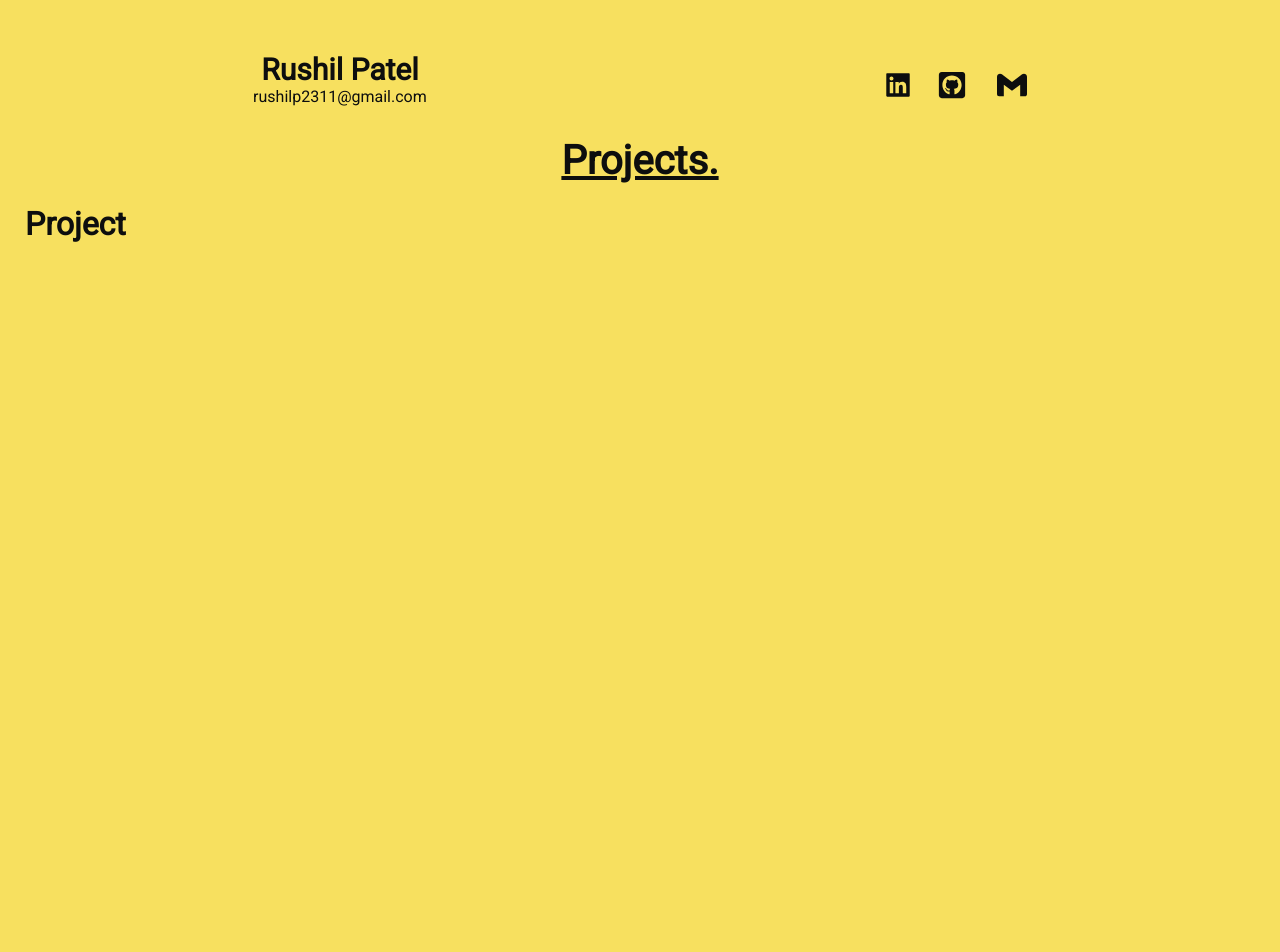
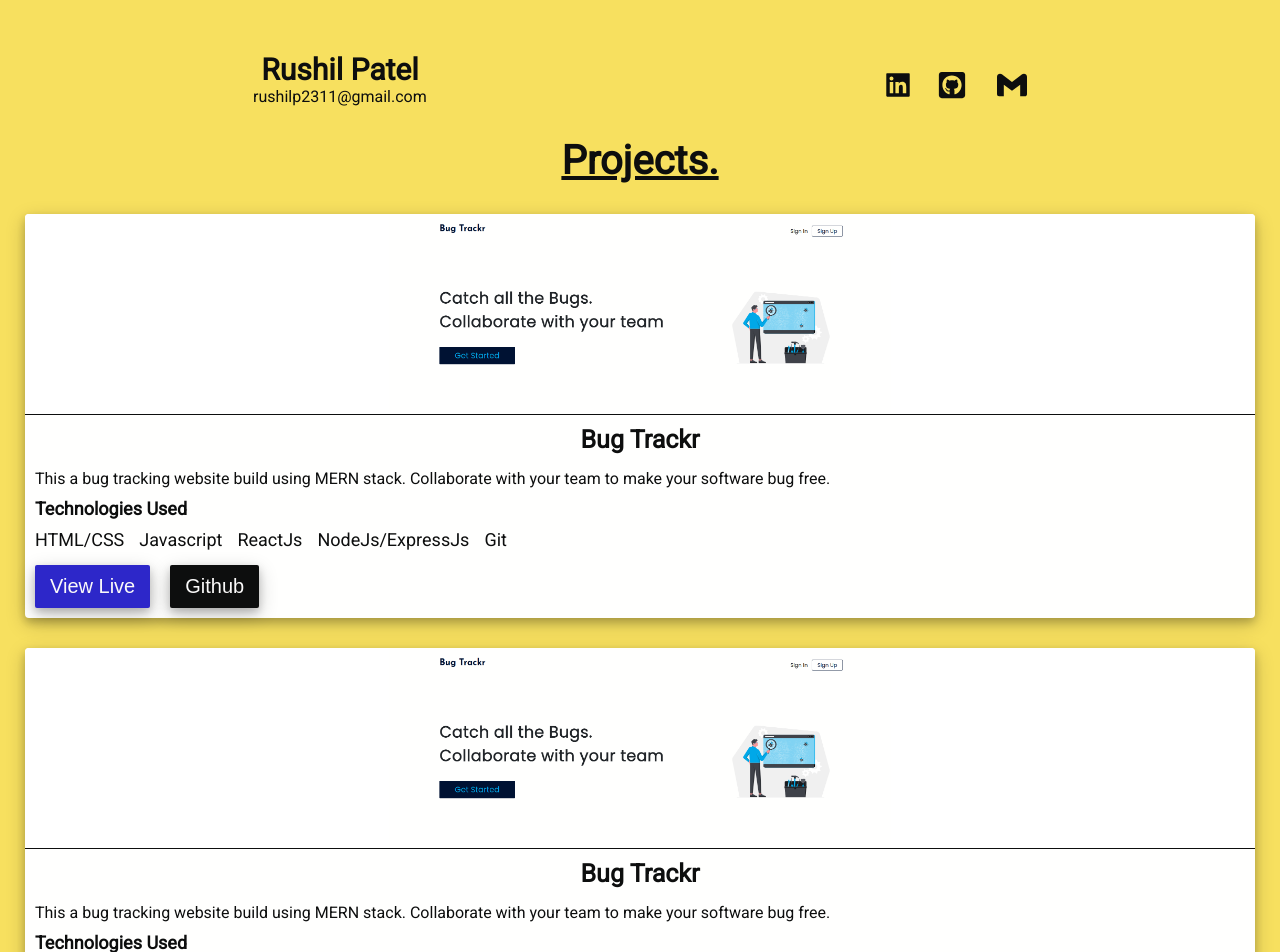
Before and after one commit to rushilp2311/portfolio-site, a Next.js app: page /projects in a window 1280 px wide. Shown: the top 952 px of the page. Before the commit the page ends 800 px from the top, so only its background shows below. Built offline with nearby package versions, Linux system fonts and the light colour scheme.

Commit message:
Project Card Added

```diff
--- a/pages/about.jsx
+++ b/pages/about.jsx
@@ -17,6 +17,7 @@ import {
   SiFigma,
   SiRedux,
   SiJest,
+  SiGit,
 } from "react-icons/si";
 const About = () => {
   const router = useRouter();
@@ -131,9 +132,9 @@ const About = () => {
             </p>
             <p className="skill">
               <span>
-                <SiFirebase />
+                <SiGit />
               </span>
-              Firebase
+              Version Control
             </p>
             <p className="skill">
               <span>
--- a/pages/projects.jsx
+++ b/pages/projects.jsx
@@ -14,8 +14,8 @@ const Projects = () => {
     <div className="projects-container">
       <Head>
         <html lang="en" />
+        <meta name="viewport" content="initial-scale=1.0, width=device-width" />
         <title>Projects | Rushil Patel</title>
-        <meta name="viewport" content="initial-scale=1.0, width=device-width" />
       </Head>
       <Header />
 
@@ -23,7 +23,48 @@ const Projects = () => {
         <p>Projects.</p>
       </div>
       <div className="projects-list">
-        <Project />
+        <Project
+          name="Bug Trackr"
+          description="This a bug tracking website build using MERN stack. Collaborate with your team to make your software bug free."
+          liveLink="https://focused-ramanujan-1df165.netlify.app/"
+          codeLink="https://github.com/rushilp2311/bug-trackr"
+          image="/static/bugtrackr.png"
+          technologiesUsed={[
+            "HTML/CSS",
+            "Javascript",
+            "ReactJs",
+            "NodeJs/ExpressJs",
+            "Git",
+          ]}
+        />
+        <Project
+          name="Bug Trackr"
+          description="This a bug tracking website build using MERN stack. Collaborate with your team to make your software bug free."
+          liveLink=""
+          codeLink=""
+          image="/static/bugtrackr.png"
+          technologiesUsed={[
+            "HTML/CSS",
+            "Javascript",
+            "ReactJs",
+            "NodeJs/ExpressJs",
+            "Git",
+          ]}
+        />
+        <Project
+          name="Bug Trackr"
+          description="This a bug tracking website build using MERN stack. Collaborate with your team to make your software bug free."
+          liveLink=""
+          codeLink=""
+          image="/static/bugtrackr.png"
+          technologiesUsed={[
+            "HTML/CSS",
+            "Javascript",
+            "ReactJs",
+            "NodeJs/ExpressJs",
+            "Git",
+          ]}
+        />
       </div>
     </div>
   );
--- a/src/components/Project.jsx
+++ b/src/components/Project.jsx
@@ -1,9 +1,37 @@
 import React from "react";
-
-const Project = () => {
+import Link from "next/link";
+const Project = (props) => {
+  const {
+    name,
+    description,
+    liveLink,
+    codeLink,
+    image,
+    technologiesUsed,
+  } = props;
   return (
-    <div>
-      <h1>Project</h1>
+    <div className="project-container">
+      <div className="image-container">
+        <img src={image} alt="" className="image" />
+      </div>
+      <div className="project-info">
+        <p className="project-heading">{name}</p>
+        <p className="project-description">{description}</p>
+        <p className="tech-heading">Technologies Used</p>
+        <ul className="techUsed">
+          {technologiesUsed.map((tech) => (
+            <li>{tech}</li>
+          ))}
+        </ul>
+        <div className="buttons">
+          <Link href={liveLink}>
+            <button className="btn-blue">View Live</button>
+          </Link>
+          <Link href={codeLink}>
+            <button className="btn-primary">Github</button>
+          </Link>
+        </div>
+      </div>
     </div>
   );
 };
--- a/styles/_about.scss
+++ b/styles/_about.scss
@@ -93,7 +93,7 @@
     }
     .skill {
       display: flex;
-
+      align-items: center;
       font-size: 20px;
       text-align: left;
       span {
--- /dev/null
+++ b/styles/_project.scss
@@ -0,0 +1,62 @@
+@import "_variables";
+@import "_mixins";
+
+.project-container {
+  border-radius: 4px;
+  display: flex;
+  flex-direction: column;
+  margin-top: 30px;
+  background-color: #fffffe;
+  box-shadow: 0 4px 8px 0 rgba(0, 0, 0, 0.2), 0 6px 20px 0 rgba(0, 0, 0, 0.2);
+  .image-container {
+    border-top-left-radius: 4px;
+    border-top-right-radius: 4px;
+    height: 200px;
+    border-bottom: 1px solid $primary-color;
+    background-color: white;
+    .image {
+      border-radius: 4px;
+      height: 200px;
+      width: 100%;
+      object-fit: contain;
+    }
+  }
+  .project-info {
+    margin-top: 10px;
+    .project-heading {
+      font-size: 25px;
+      font-weight: 700;
+      text-align: center;
+    }
+    .project-description {
+      margin-top: 10px;
+      padding: 5px 10px;
+    }
+    .tech-heading {
+      padding: 5px 10px;
+      font-size: 18px;
+      font-weight: 700;
+    }
+    .techUsed {
+      padding: 5px 10px;
+      margin: 0;
+      list-style: none;
+      li {
+        font-size: 18px;
+        font-weight: 500;
+        display: inline-block;
+        margin-right: 15px;
+      }
+    }
+    .buttons {
+      .btn-blue {
+        margin: 10px 10px;
+        @include btn($secondary-color, $white, 20px);
+      }
+      .btn-primary {
+        margin: 10px 10px;
+        @include btn($primary-color, $white, 20px);
+      }
+    }
+  }
+}
--- a/styles/app.scss
+++ b/styles/app.scss
@@ -4,6 +4,7 @@
 @import "_variables";
 @import "_about";
 @import "_projects";
+@import "_project";
 body {
   margin: 0;
   font-family: "Roboto", sans-serif;
```
Also changed, not shown: public/static/bugtrackr.png (added).
